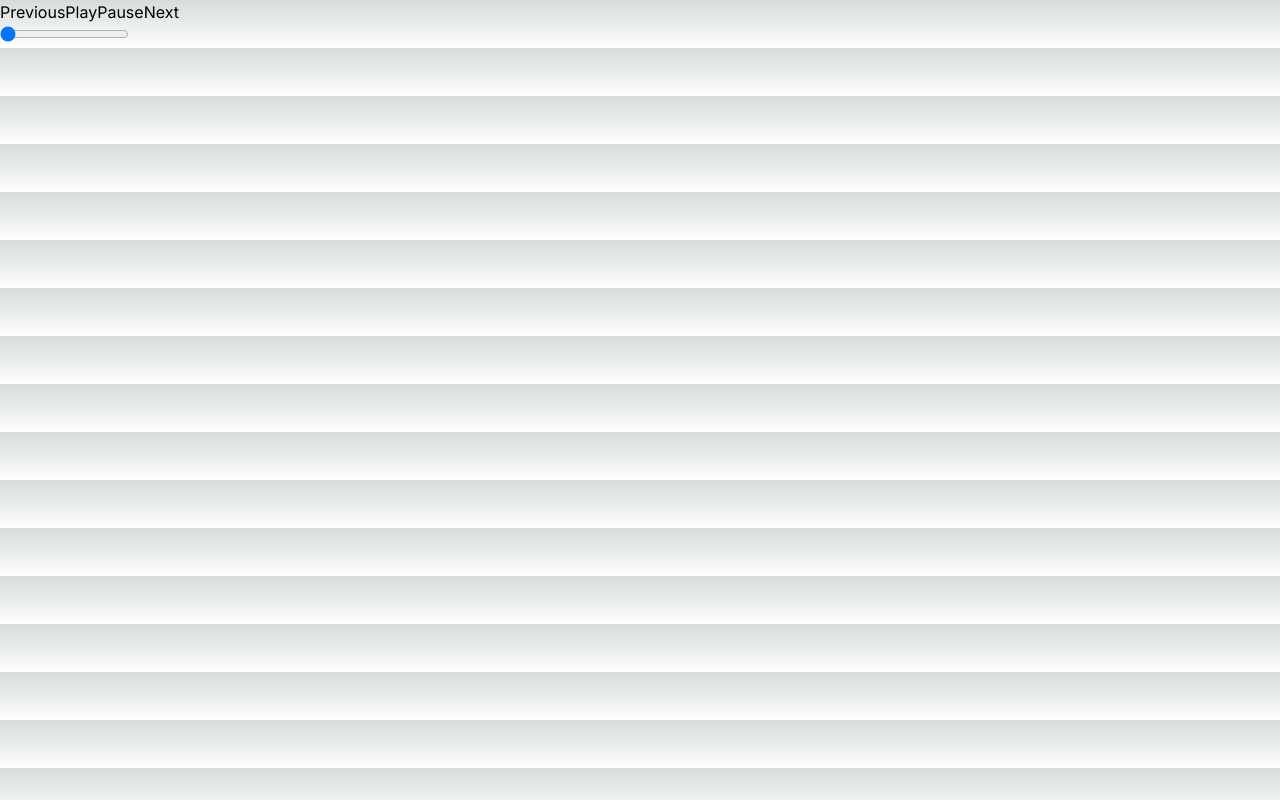
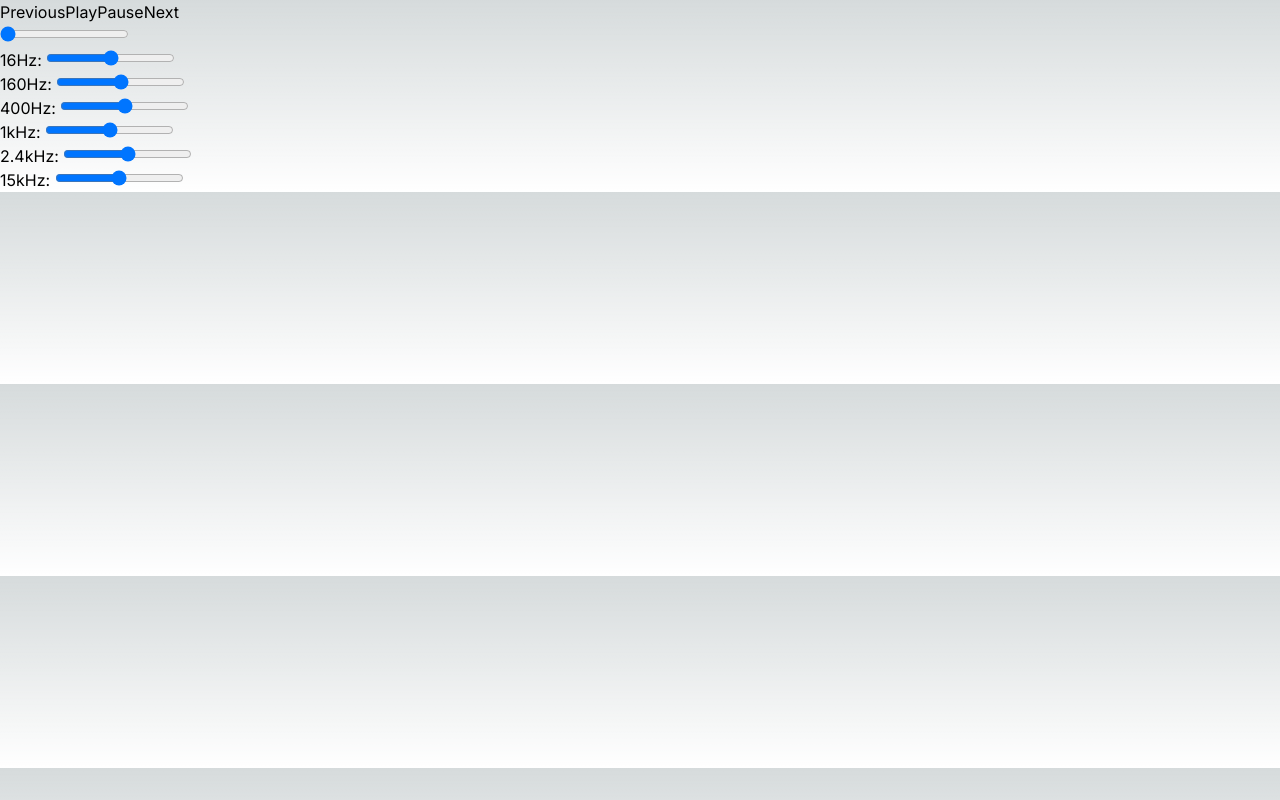
Before and after one commit to jibon-roy/next-audio-equalizer, a Next.js app: page /audio in a window 1280 px wide. Built offline with nearby package versions, Linux system fonts and the light colour scheme.

Commit message:
audio player main page update #4

```diff
--- a/src/app/audio/page.tsx
+++ b/src/app/audio/page.tsx
@@ -20,7 +20,7 @@ const AudioEqualizer: React.FC = () => {
   return (
     <div>
       <AudioPlayer onAudioContextReady={handleAudioContextReady} />
-      {/* <Equalizer audioContext={audioContext} audioElement={audioElement} /> */}
+      <Equalizer audioContext={audioContext} audioElement={audioElement} />
     </div>
   );
 };
```
